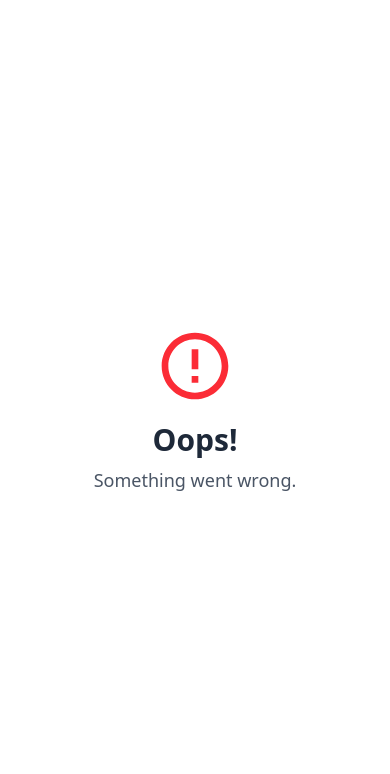
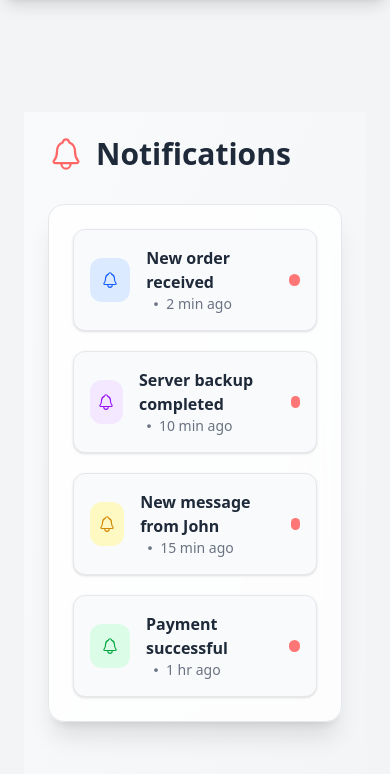
Before and after one commit to ar-pathak/To-do-List, a React (Vite) app: page /notifications in a window 390 px wide. Shown: the top 774 px of the page. Built offline with nearby package versions, Linux system fonts and the light colour scheme.

Commit message:
Added new features to NotificationsPage component

```diff
--- a/src/features/notification/NotificationsPage.jsx
+++ b/src/features/notification/NotificationsPage.jsx
@@ -1,31 +1,86 @@
+import React from "react";
+import { motion } from "framer-motion";
+import { IoNotificationsOutline } from "react-icons/io5";
+import { BsDot } from "react-icons/bs";
+import NotificationViewPopup from "./components/NotificationViewPopup";
+
+const notifications = [
+    { id: 1, title: "New order received", time: "2 min ago", type: "order" },
+    { id: 2, title: "Server backup completed", time: "10 min ago", type: "system" },
+    { id: 3, title: "New message from John", time: "15 min ago", type: "message" },
+    { id: 4, title: "Payment successful", time: "1 hr ago", type: "payment" },
+];
+
+const typeColors = {
+    order: "bg-blue-100 text-blue-600",
+    system: "bg-purple-100 text-purple-600",
+    message: "bg-yellow-100 text-yellow-600",
+    payment: "bg-green-100 text-green-600",
+};
+
 const NotificationsPage = () => {
-    const notifications = [
-        { id: 1, title: "New order received", time: "2 min ago" },
-        { id: 2, title: "Server backup completed", time: "10 min ago" },
-        { id: 3, title: "New message from John", time: "15 min ago" },
-        { id: 4, title: "Payment successful", time: "1 hr ago" },
-    ];
+    const [selected, setSelected] = React.useState(null);
+    const [open, setOpen] = React.useState(false);
 
 
+    const openPopup = (item) => {
+        setSelected(item);
+        setOpen(true);
+    };
+
     return (
-        <div className="max-w-4xl mx-auto mt-28 p-6 bg-white rounded-xl shadow-lg border">
-            <h2 className="text-3xl font-bold mb-6">All Notifications</h2>
+        <div className="min-h-screen p-6 sm:p-10 bg-gradient-to-br from-gray-50 to-gray-100">
+            {/* Header */}
+            <div className="flex items-center gap-3 mb-8">
+                <IoNotificationsOutline className="text-4xl text-[#FF6767]" />
+                <h2 className="text-3xl sm:text-4xl font-bold text-gray-800">
+                    Notifications
+                </h2>
+            </div>
 
+            <div className="max-w-3xl mx-auto rounded-2xl bg-white/80 backdrop-blur-lg border border-gray-200 shadow-xl p-6 sm:p-8">
+                <div className="space-y-5">
+                    {notifications.map((n, index) => (
+                        <motion.div
+                            key={n.id}
+                            initial={{ opacity: 0, y: 20 }}
+                            animate={{ opacity: 1, y: 0 }}
+                            transition={{ duration: 0.3, delay: index * 0.08 }}
+                            onClick={() => openPopup(n)}
+                            className="group flex items-center justify-between p-4 rounded-xl bg-gray-50 border border-gray-200 shadow-sm hover:shadow-md hover:bg-white transition-all cursor-pointer"
+                        >
+                            <div className="flex items-center gap-4">
+                                {/* Icon Badge */}
+                                <div
+                                    className={`w-11 h-11 flex items-center justify-center rounded-xl text-lg font-bold ${typeColors[n.type]}`}
+                                >
+                                    <IoNotificationsOutline />
+                                </div>
 
-            <div className="space-y-4">
-                {notifications.map((n) => (
-                    <div
-                        key={n.id}
-                        className="p-4 bg-gray-50 rounded-lg shadow-sm hover:bg-gray-100 transition cursor-pointer"
-                    >
-                        <p className="text-lg font-medium text-gray-800">{n.title}</p>
-                        <p className="text-sm text-gray-500">{n.time}</p>
-                    </div>
-                ))}
+                                {/* Text */}
+                                <div>
+                                    <p className="text-base sm:text-lg font-semibold text-gray-800 group-hover:text-[#FF6767] transition-all">
+                                        {n.title}
+                                    </p>
+                                    <p className="flex items-center text-sm text-gray-500">
+                                        <BsDot className="text-xl" /> {n.time}
+                                    </p>
+                                </div>
+                            </div>
+
+                            {/* Indicator */}
+                            <div className="w-3 h-3 bg-[#FF6767] rounded-full opacity-90 group-hover:opacity-100 transition-all"></div>
+                        </motion.div>
+                    ))}
+                </div>
             </div>
+            <NotificationViewPopup
+                isOpen={open}
+                onClose={() => setOpen(false)}
+                notification={selected}
+            />
         </div>
     );
 };
 
-
 export default NotificationsPage;
--- /dev/null
+++ b/src/features/notification/components/NotificationViewPopup.jsx
@@ -0,0 +1,64 @@
+import React from "react";
+import { motion, AnimatePresence } from "framer-motion";
+import { IoClose } from "react-icons/io5";
+import { IoNotificationsOutline } from "react-icons/io5";
+
+
+const NotificationViewPopup = ({ isOpen, onClose, notification }) => {
+    if (!notification) return null;
+
+
+    return (
+        <AnimatePresence>
+            {isOpen && (
+                <motion.div
+                    initial={{ opacity: 0 }}
+                    animate={{ opacity: 1 }}
+                    exit={{ opacity: 0 }}
+                    className="fixed inset-0 bg-black/40 backdrop-blur-sm flex items-center justify-center z-50 px-4"
+                    onClick={onClose}
+                >
+                    {/* Popup Box */}
+                    <motion.div
+                        initial={{ scale: 0.8, opacity: 0, y: 40 }}
+                        animate={{ scale: 1, opacity: 1, y: 0 }}
+                        exit={{ scale: 0.8, opacity: 0 }}
+                        transition={{ duration: 0.25, ease: "easeOut" }}
+                        className="bg-white/80 backdrop-blur-xl w-full max-w-md rounded-2xl shadow-2xl border border-gray-200 p-6 relative"
+                        onClick={(e) => e.stopPropagation()}
+                    >
+                        {/* Close Button */}
+                        <button
+                            onClick={onClose}
+                            className="absolute top-4 right-4 p-2 rounded-full hover:bg-gray-200/70 transition"
+                        >
+                            <IoClose className="text-xl text-gray-700" />
+                        </button>
+
+
+                        {/* Icon */}
+                        <div className="flex items-center gap-3 mb-4">
+                            <div className="w-12 h-12 rounded-xl bg-[#FF6767]/10 text-[#FF6767] flex items-center justify-center text-2xl">
+                                <IoNotificationsOutline />
+                            </div>
+                            <h2 className="text-xl font-semibold text-gray-800">Notification</h2>
+                        </div>
+
+
+                        {/* Content */}
+                        <h3 className="text-lg font-semibold text-gray-900">{notification.title}</h3>
+                        <p className="text-sm text-gray-600 mt-2 leading-relaxed">
+                            {notification.description || "No additional details provided."}
+                        </p>
+
+
+                        <p className="mt-4 text-xs text-gray-500">{notification.time}</p>
+                    </motion.div>
+                </motion.div>
+            )}
+        </AnimatePresence>
+    );
+};
+
+
+export default NotificationViewPopup;
--- a/src/router.jsx
+++ b/src/router.jsx
@@ -14,6 +14,7 @@ const Teams = lazy(() => import("./features/teams/pages/Teams"));
 const Settings = lazy(() => import("./features/settings/SettingsPage"));
 const Help = lazy(() => import("./features/help/HelpPage"));
 const AccountInfo = lazy(() => import("./features/account/AccountPage"));
+const NotificationsPage = lazy(() => import("./features/notification/NotificationsPage"))
 
 const router = createBrowserRouter([
   {
@@ -90,6 +91,14 @@ const router = createBrowserRouter([
           </Suspense>
         )
       },
+      {
+        path: "/notifications",
+        element: (
+          <Suspense fallback={<Loader />}>
+            <NotificationsPage />
+          </Suspense>
+        )
+      },
     ],
   },
   {
```
